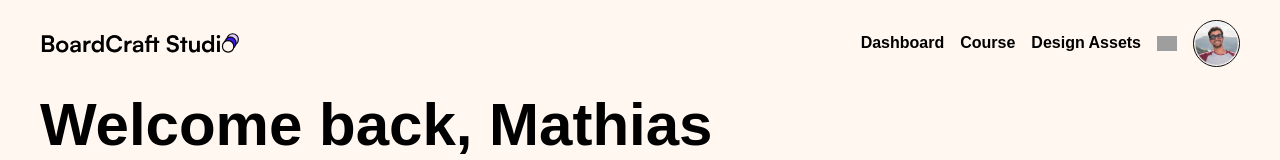
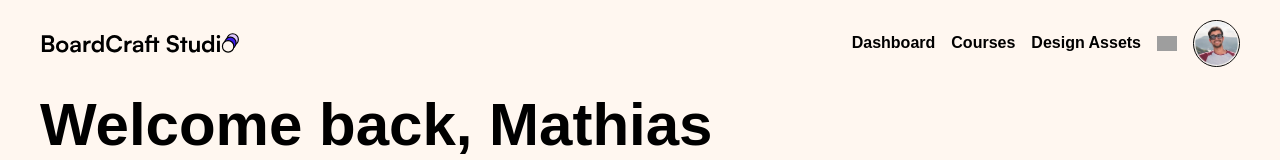
Before and after one commit to t-holmquist/learning-platform, a Next.js app: page /dashboard in a window 1280 px wide. Shown: the top 160 px of the page. Built offline with nearby package versions, Linux system fonts and the light colour scheme; grey boxes are pictures that could not be loaded; a web font is replaced by a local one.

Commit message:
fix: add s to course on navbars

```diff
--- a/components/ui/navBarCourse.tsx
+++ b/components/ui/navBarCourse.tsx
@@ -57,7 +57,7 @@ const NavBarCourse = ( { activeLesson, setActiveLesson} : {
             <Link href={"/dashboard"}>
                 <button className="hidden sm:block cursor-pointer hover:text-slate-600">Dashboard</button>
             </Link>
-            <button className="hidden sm:block cursor-pointer hover:text-slate-600">Course</button>
+            <button className="hidden sm:block cursor-pointer hover:text-slate-600">Courses</button>
             <button className="hidden sm:block cursor-pointer hover:text-slate-600">Design Assets</button>
             {/* Sidebar state button */}
             <button onClick={() => {setIsOpen(!isOpen)}} className='lg:hidden border bg-bg-green p-2 rounded-full'>
--- a/components/ui/navBarDashboard.tsx
+++ b/components/ui/navBarDashboard.tsx
@@ -25,7 +25,7 @@ const NavBarDashboard = () => {
             <Link href={"/dashboard"}>
                 <button className="hidden sm:block cursor-pointer hover:text-slate-600">Dashboard</button>
             </Link>
-            <button className="hidden sm:block cursor-pointer hover:text-slate-600">Course</button>
+            <button className="hidden sm:block cursor-pointer hover:text-slate-600">Courses</button>
             <button className="hidden sm:block cursor-pointer hover:text-slate-600">Design Assets</button>
             <button onClick={() => {setIsNotificationOpen(!isNotificationOpen); setIsSettingsOpen(false)}} className="relative cursor-pointer">
                 <Image className="hidden sm:block" src={"/icons/bell.svg"} width={20} height={20} alt="notifications"/>
```
